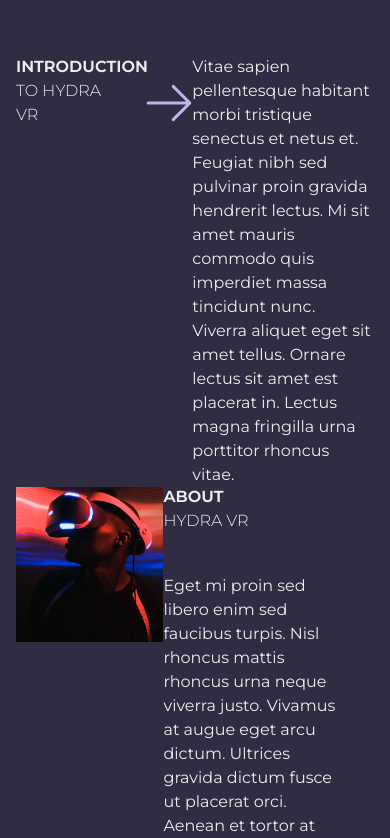
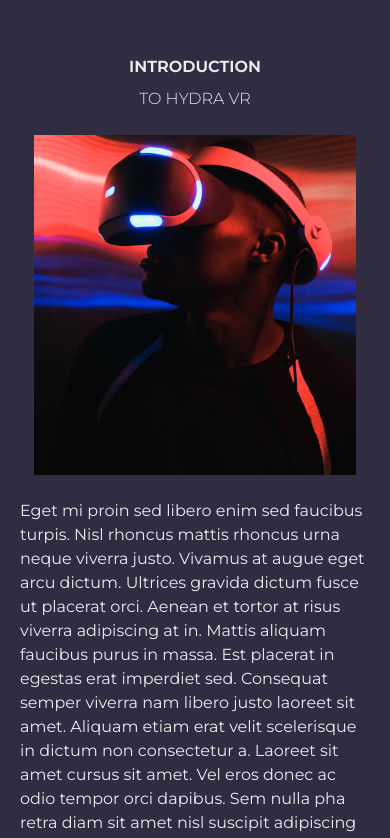
Before and after one commit to 4DeR99/hydra-website, a Next.js app: page / in a window 390 px wide. Shown: the part 780-1618 px from the top of the page. Built offline with nearby package versions, Linux system fonts and the light colour scheme; what fluid-tailwind would draw is missing.

Commit message:
feat: introduction section responsive

```diff
--- a/src/components/sections/Introduction/index.tsx
+++ b/src/components/sections/Introduction/index.tsx
@@ -18,21 +18,21 @@ export const Introduction = () => {
         alt="shape"
         width={Shape.width}
         height={Shape.height}
-        className="absolute bottom-[8%] left-0 h-fit w-full"
+        className="absolute bottom-[8%] left-0 hidden h-fit w-full lg:block"
       />
-      <Container className="relative flex flex-col ~gap-[3.125rem]/[6.0625rem]">
+      <Container className="relative flex flex-col gap-6 md:~gap-[3.125rem]/[6.0625rem]">
         <div className="flex">
-          <div className="grow gap-2 uppercase ~text-[1.25rem]/[2.25rem]">
+          <div className="flex grow flex-col items-center gap-2 uppercase ~text-[1.25rem]/[2.25rem] md:items-start">
             <h1 className="font-bold">Introduction</h1>
             <div className="flex items-center gap-7">
               <span className="font-light">To hydra vr</span>
-              <div className="flex items-center">
+              <div className="hidden items-center md:flex">
                 <div className="-mr-2 h-[3px] rounded-full bg-accent-foreground ~md/laptop:~w-4/32" />
                 <Arrow />
               </div>
             </div>
           </div>
-          <div className="w-[51.1%] ~text-[0.875rem]/[1rem]">
+          <div className="hidden w-[51.1%] ~text-[0.875rem]/[1rem] md:block">
             Vitae sapien pellentesque habitant morbi tristique senectus et netus
             et. Feugiat nibh sed pulvinar proin gravida hendrerit lectus. Mi sit
             amet mauris commodo quis imperdiet massa tincidunt nunc. Viverra
@@ -40,20 +40,20 @@ export const Introduction = () => {
             in. Lectus magna fringilla urna porttitor rhoncus vitae.
           </div>
         </div>
-        <div className="flex ~gap-[6rem]/[7.3125rem]">
+        <div className="flex flex-col items-center gap-6 md:flex-row md:~gap-[6rem]/[7.3125rem]">
           <Image
             src={Avatar}
             alt="avatar"
             width={Avatar.width}
             height={Avatar.height}
-            className="h-fit w-[41.19%] ~md/laptop:~rounded-tl-[7.5rem]/[15rem] ~md/laptop:~rounded-tr-[3.125rem]/[6.25rem] ~md/laptop:~rounded-br-[7.5rem]/[15rem] ~md/laptop:~rounded-bl-[3.125rem]/[6.25rem]"
+            className="h-fit w-[90%] max-w-[21.875rem] ~md/laptop:~rounded-tl-[7.5rem]/[15rem] ~md/laptop:~rounded-tr-[3.125rem]/[6.25rem] ~md/laptop:~rounded-br-[7.5rem]/[15rem] ~md/laptop:~rounded-bl-[3.125rem]/[6.25rem] md:w-[41.19%] md:max-w-none"
           />
-          <div className="flex w-[49.6%] flex-col gap-9">
-            <div className="mb-1.5 flex flex-col gap-1 uppercase leading-[1.3] ~text-[1.25rem]/[2.25rem]">
+          <div className="flex flex-col items-center gap-9 md:w-[49.6%] md:items-start">
+            <div className="mb-1.5 hidden flex-col items-center gap-1 uppercase leading-[1.3] ~text-[1.25rem]/[2.25rem] md:flex md:items-start">
               <h1 className="font-bold">About</h1>
               <h1 className="font-light">Hydra vr</h1>
             </div>
-            <p className="~sm/laptop:~text-sm/base">
+            <p className="max-w-[21.875rem] ~sm/laptop:~text-xs/base md:max-w-none">
               Eget mi proin sed libero enim sed faucibus turpis. Nisl rhoncus
               mattis rhoncus urna neque viverra justo. Vivamus at augue eget
               arcu dictum. Ultrices gravida dictum fusce ut placerat orci.
@@ -65,7 +65,7 @@ export const Introduction = () => {
               orci dapibus. Sem nulla pha retra diam sit amet nisl suscipit
               adipiscing bibendum. Leo a diam sollicitudi n tempor.
             </p>
-            <Button className="w-fit ~px-[2.5rem]/[2.9375rem]">
+            <Button className="w-[80%] max-w-[17.1875rem] ~px-[2.5rem]/[2.9375rem] md:w-fit">
               Let's get in touch
             </Button>
           </div>
```
